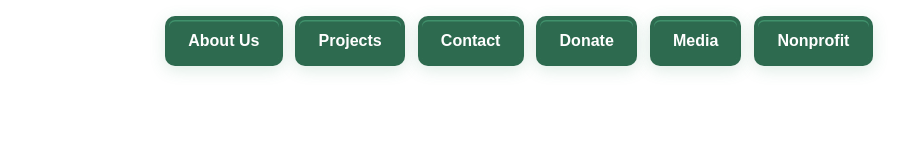
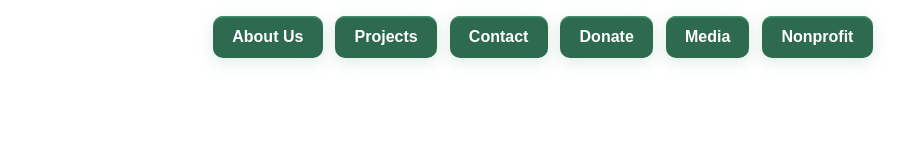
Before and after one commit to karthikgudapati/Jkws, a plain HTML site: page media.html in a window 1280 px wide. Shown: the full height of the page, 373-1280 px from the left. Drawn offline with Linux system fonts and the light colour scheme.

Commit message:
Add files via upload

```diff
--- a/nonprofit.css
+++ b/nonprofit.css
@@ -105,7 +105,7 @@ nav a {
 nav button {
   background: #2d6a4f;
   color: #fff;
-  border: 4px solid transparent;
+  border: none;
   padding: 0.75rem 1.2rem;
   border-radius: 10px;
   cursor: pointer;
@@ -120,42 +120,6 @@ nav button {
   margin: 0 0.15rem;
   display: inline-block;
   vertical-align: middle;
-}
-nav button::before {
-  content: '';
-  position: absolute;
-  top: -4px; left: -4px; right: -4px; bottom: -4px;
-  border-radius: 14px;
-  z-index: -1;
-  background: conic-gradient(
-    from 0deg,
-    #ff0000,
-    #ff8000,
-    #ffff00,
-    #80ff00,
-    #00ff00,
-    #00ff80,
-    #00ffff,
-    #0080ff,
-    #0000ff,
-    #8000ff,
-    #ff00ff,
-    #ff0080,
-    #ff0000
-  );
-  opacity: 0;
-  transition: opacity 0.3s;
-  pointer-events: none;
-  animation: none;
-}
-nav button:hover::before {
-  opacity: 1;
-  animation: rainbow-border-edges 1.5s linear infinite;
-  filter: drop-shadow(0 0 8px rgba(255, 255, 255, 0.3));
-}
-@keyframes rainbow-border-edges {
-  0% { transform: rotate(0deg); }
-  100% { transform: rotate(360deg); }
 }
 nav button:hover {
   background: #fff;
@@ -172,7 +136,7 @@ nav button:active {
 button {
   background: #2d6a4f;
   color: #fff;
-  border: 4px solid transparent;
+  border: none;
   padding: 0.75rem 2rem;
   border-radius: 4px;
   cursor: pointer;
@@ -190,37 +154,55 @@ button:active {
   transform: translateY(2px) scale(0.98);
   box-shadow: 0 2px 8px rgba(64, 145, 108, 0.15), 0 1px 2px rgba(0,0,0,0.10);
 }
-button::before {
-  content: '';
-  position: absolute;
-  top: -4px; left: -4px; right: -4px; bottom: -4px;
-  border-radius: 8px;
-  z-index: -1;
-  background: conic-gradient(
-    from 0deg,
-    #ff0000,
-    #ff8000,
-    #ffff00,
-    #80ff00,
-    #00ff00,
-    #00ff80,
-    #00ffff,
-    #0080ff,
-    #0000ff,
-    #8000ff,
-    #ff00ff,
-    #ff0080,
-    #ff0000
-  );
-  opacity: 0;
-  transition: opacity 0.3s;
-  pointer-events: none;
-  animation: none;
+
+/* Smooth Animated Rainbow Border Button */
+.rainbow-btn {
+    position: relative;
+    padding: 15px 30px;
+    font-size: 16px;
+    font-weight: bold;
+    color: white;
+    background: #2a2a2a;
+    border: 3px solid transparent;
+    border-radius: 8px;
+    cursor: pointer;
+    text-decoration: none;
+    display: inline-block;
+    transition: transform 0.2s ease;
+    background-clip: padding-box;
 }
-button:hover::before {
-  opacity: 1;
-  animation: rainbow-border-edges 1.5s linear infinite;
-  filter: drop-shadow(0 0 8px rgba(255, 255, 255, 0.3));
+
+.rainbow-btn::before {
+    content: '';
+    position: absolute;
+    top: -3px;
+    left: -3px;
+    right: -3px;
+    bottom: -3px;
+    background: linear-gradient(45deg,
+        #ff0000, #ff8800, #ffff00, #88ff00,
+        #00ff00, #00ff88, #00ffff, #0088ff,
+        #0000ff, #8800ff, #ff00ff, #ff0088, #ff0000);
+    border-radius: 11px;
+    z-index: -1;
+    background-size: 400% 400%;
+    animation: rainbowMove 3s ease infinite;
+}
+
+.rainbow-btn:hover {
+    transform: translateY(-2px);
+}
+
+@keyframes rainbowMove {
+    0% {
+        background-position: 0% 50%;
+    }
+    50% {
+        background-position: 100% 50%;
+    }
+    100% {
+        background-position: 0% 50%;
+    }
 }
 .hero-modern {
   width: 100vw;
```
